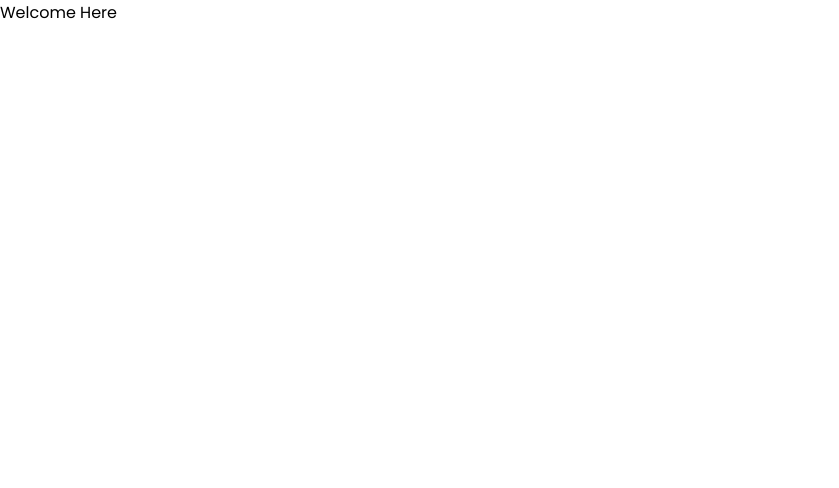
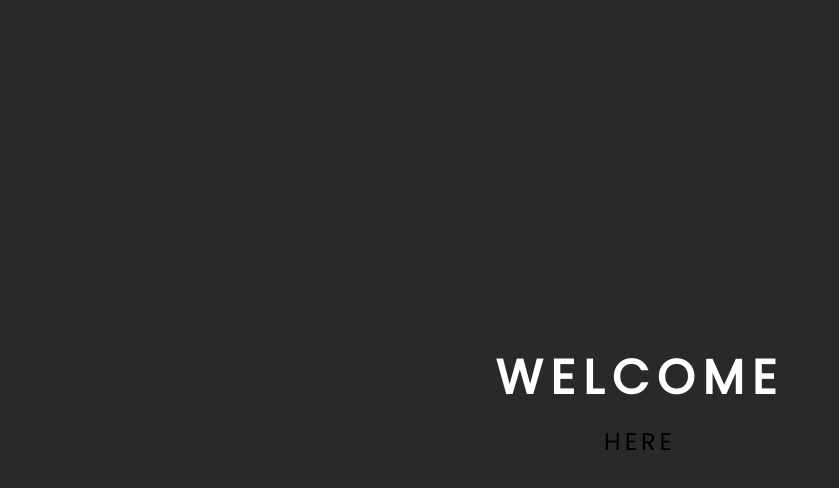
Before and after one commit to PolandPanda/text-animation, a plain HTML site: page index.html in a window 1280 px wide. Shown: the whole page, without its empty margins (0-839 px from the left). Drawn offline with Linux system fonts and the light colour scheme.

Commit message:
css animation

```diff
--- a/css/style.css
+++ b/css/style.css
@@ -6,3 +6,58 @@
     box-sizing: border-box;
     font-family: "Poppins", sans-serif;
 }
+
+body {
+    background-color: rgb(41, 41, 41);
+    color: #fff;
+    text-transform: uppercase;
+}
+
+.container {
+    text-align: center;
+    height: 100vh;
+    width: 100%;
+    display: flex;
+    flex-direction: column;
+    justify-content: center;
+    align-items: center;
+}
+
+.text1 {
+    font-size: 3rem;
+    letter-spacing: 8px;
+    font-weight: bold;
+    margin-bottom: 10px;
+    position: relative;
+    animation: text 3s ease-in-out;
+}
+
+.text2 {
+    font-size: 1.5rem;
+    color: black;
+    animation: text2 3s ease-in-out;
+    letter-spacing: 4px;
+}
+
+@keyframes text {
+    0% {
+        color: black;
+        transform: translateY(-50%);
+    }
+    100% {
+        color: #fff;
+        transform: translateY(0);
+    }
+
+}
+
+@keyframes text2 {
+    0% {
+        color: white;
+        transform: translateY(50%);
+    }
+    100% {
+        color: black;
+        transform: translateY(0);
+    }
+}
--- a/index.html
+++ b/index.html
@@ -5,7 +5,7 @@
     <meta charset="UTF-8">
     <meta name="viewport" content="width=device-width, initial-scale=1.0">
     <link rel="stylesheet" href="./css/style.css">
-    <title>texr animation css</title>
+    <title>text animation css</title>
 </head>
 
 <body>
```
